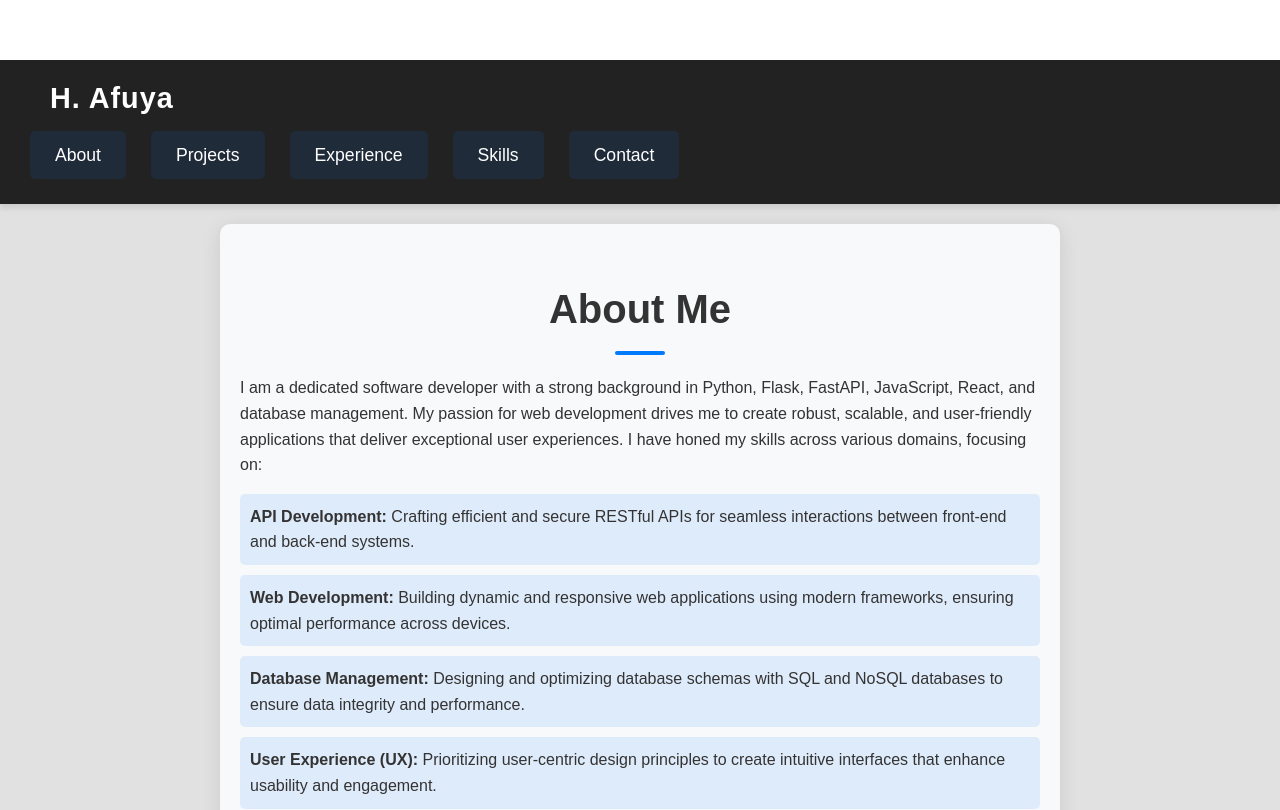
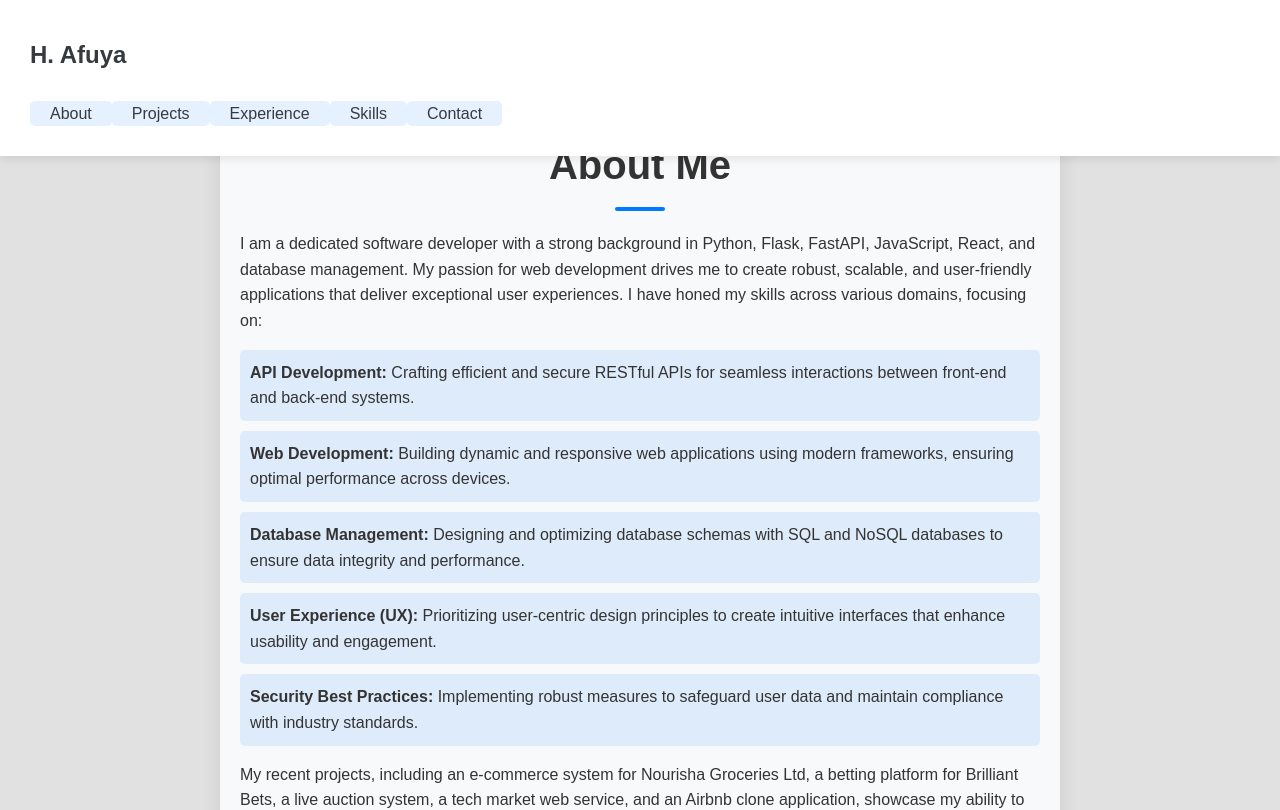
Before and after one commit to Afuyah/dev-portfolio, a React (Create React App) app: page / in a window 1280 px wide. Shown: the top 810 px of the page. Built offline with nearby package versions, Linux system fonts and the light colour scheme.

Commit message:
Update Header.css

```diff
--- a/src/components/Header.css
+++ b/src/components/Header.css
@@ -1,166 +1,134 @@
-/* General Header Styling */
+/* Global Styles */
+body {
+    margin: 0;
+    font-family: 'Arial', sans-serif;
+    background-color: #f8f9fa;
+}
+
+/* Header Styles */
 .header {
-  background-color: #222;
-  color: white;
-  padding: 15px 30px;
-  position: relative;
+    position: fixed;
+    top: 0;
+    left: 0;
+    right: 0;
     z-index: 1000;
-  box-shadow: 0 4px 6px rgba(0, 0, 0, 0.1);
+    background-color: #fff;
+    box-shadow: 0 2px 10px rgba(0, 0, 0, 0.1);
+    transition: background-color 0.3s ease, padding 0.3s ease;
+    padding: 20px 30px; /* Larger padding for desktop */
+}
+
+.header.scrolled {
+    background-color: #343a40; /* Dark background on scroll */
+    padding: 10px 30px; /* Reduced padding */
 }
 
 .header-content {
     display: flex;
     justify-content: space-between;
     align-items: center;
-  max-width: 1200px;
-  margin: 0 auto;
 }
 
 .header-title {
-  font-size: 1.8rem;
-  font-weight: 700;
-  margin: 0;
-  letter-spacing: 1px;
-  color: #fff;
+    font-size: 24px;
+    color: #343a40; /* Dark text color */
     transition: color 0.3s ease;
 }
 
-.header-title:hover {
-  color: #f0c14b;
+.header.scrolled .header-title {
+    color: #fff; /* Change text color on scroll */
 }
 
-/* Hamburger Menu Styling */
+/* Hamburger Menu Styles */
 .hamburger {
-  display: none;
+    cursor: pointer;
+    display: flex;
     flex-direction: column;
-  justify-content: space-between;
-  cursor: pointer;
+    justify-content: center;
+    align-items: center;
     width: 30px;
-  height: 24px;
-  transition: all 0.3s ease-in-out;
+    height: 30px;
 }
 
 .bar {
+    width: 100%;
     height: 3px;
-  background-color: white;
-  border-radius: 2px;
-  transition: transform 0.4s ease, opacity 0.4s ease;
+    background-color: #343a40; /* Dark bar color */
+    margin: 3px 0;
+    transition: background-color 0.3s ease, transform 0.3s ease;
 }
 
-.active:nth-child(1) {
-  transform: rotate(45deg) translate(7px, 7px);
+.bar.active:nth-child(1) {
+    transform: rotate(45deg) translate(5px, 5px);
 }
 
-.active:nth-child(2) {
-  opacity: 0;
+.bar.active:nth-child(2) {
+    opacity: 0; /* Hide middle bar */
 }
 
-.active:nth-child(3) {
-  transform: rotate(-45deg) translate(7px, -7px);
+.bar.active:nth-child(3) {
+    transform: rotate(-45deg) translate(5px, -5px);
 }
 
-/* Navigation Styling */
+/* Navigation Styles */
 .nav {
-  display: flex;
-  align-items: center;
+    display: none; /* Hide by default */
+    flex-direction: column;
+    position: absolute;
+    top: 60px; /* Position below header */
+    right: 0;
+    background-color: #fff;
+    box-shadow: 0 2px 10px rgba(0, 0, 0, 0.1);
+    transition: max-height 0.3s ease, opacity 0.3s ease;
+    max-height: 0; /* Collapsed by default */
+    overflow: hidden; /* Hide overflow */
+}
+
+.nav.open {
+    display: flex; /* Show menu */
+    max-height: 400px; /* Max height for the dropdown */
+    opacity: 1;
 }
 
 .nav ul {
     list-style: none;
-  display: flex;
-  gap: 25px;
+    padding: 0;
     margin: 0;
-  padding: 0;
 }
 
-.nav ul li {
-  position: relative;
+.nav li {
+    padding: 15px 20px;
 }
 
-.nav ul li a {
+.nav li a {
     text-decoration: none;
-  color: white;
-  font-size: 1.1rem;
-  padding: 10px 15px;
-  font-weight: 500;
-  border-radius: 5px;
-  transition: background-color 0.3s ease, color 0.3s ease;
+    color: #343a40; /* Dark link color */
+    transition: color 0.3s ease;
 }
 
-.nav ul li a:hover {
-  background-color: #f0c14b;
-  color: #222;
+.nav li a:hover {
+    color: #007bff; /* Change color on hover */
 }
 
-/* Navigation Hover Effect */
-.nav ul li a::before {
-  content: '';
-  position: absolute;
-  width: 0;
-  height: 2px;
-  bottom: 0;
-  left: 0;
-  background-color: #f0c14b;
-  transition: all 0.3s ease-in-out;
-}
-
-.nav ul li a:hover::before {
-  width: 100%;
-}
-
-/* Responsive Styles for Mobile */
-@media (max-width: 768px) {
-  .hamburger {
-    display: flex;
-  }
-
+/* Responsive Styles */
+@media (min-width: 768px) {
     .nav {
-    position: absolute;
-    top: 60px;
-    left: 0;
-    width: 100%;
-    background-color: #222;
-    display: none;
-    flex-direction: column;
-    align-items: center;
-    padding: 20px 0;
-    border-top: 1px solid #333;
-    box-shadow: 0 8px 16px rgba(0, 0, 0, 0.2);
-  }
-
-  .nav.open {
-    display: flex;
+        display: flex; /* Always show menu on larger screens */
+        position: static; /* Reset position */
+        max-height: none; /* Reset height */
+        box-shadow: none; /* No shadow */
+        opacity: 1; /* Always visible */
     }
 
     .nav ul {
-    flex-direction: column;
-    gap: 20px;
+        display: flex; /* Show links inline */
     }
 
-  .nav ul li {
-    width: 100%;
-    text-align: center;
+    .nav li {
+        padding: 0 20px; /* Adjust padding for inline */
     }
 
-  .nav ul li a {
-    display: block;
-    width: 100%;
-    padding: 15px 0;
+    .hamburger {
+        display: none; /* Hide hamburger on larger screens */
     }
 }
-
-/* Smooth Transitions for Menu */
-.nav {
-  transition: max-height 0.4s ease;
-}
-
-.nav.open {
-  max-height: 600px; /* Smooth drop-down effect */
-}
-
-/* Additional Styling for Responsiveness */
-@media (min-width: 769px) {
-  .header-content {
-    padding: 0 20px;
-  }
-}
```
Lines whose indentation alone changed are shown as unchanged.
